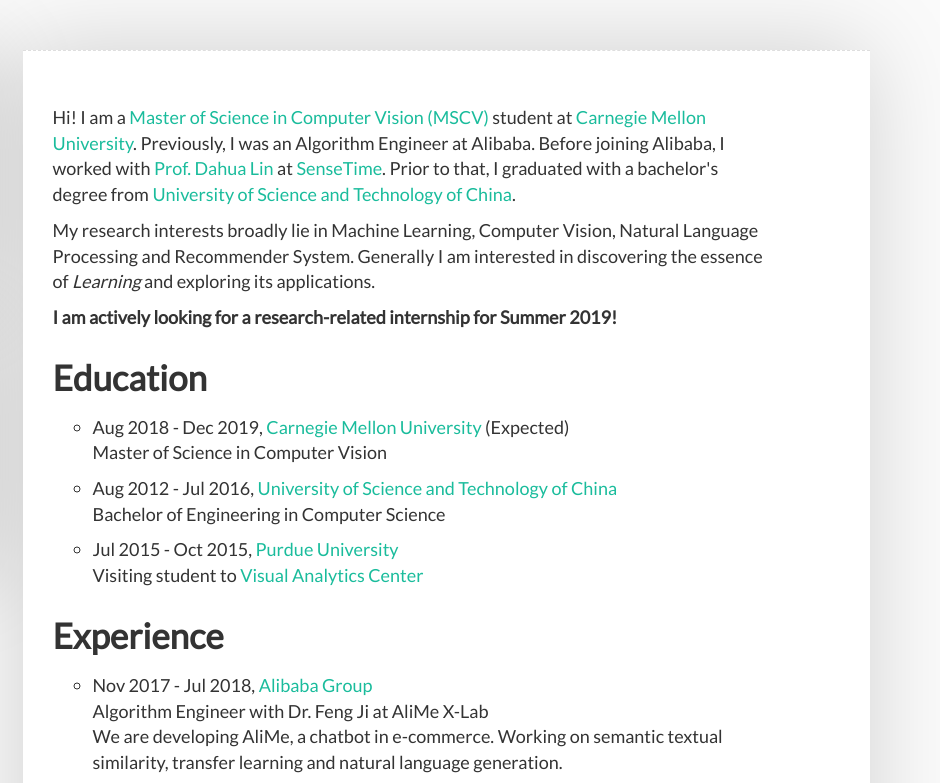
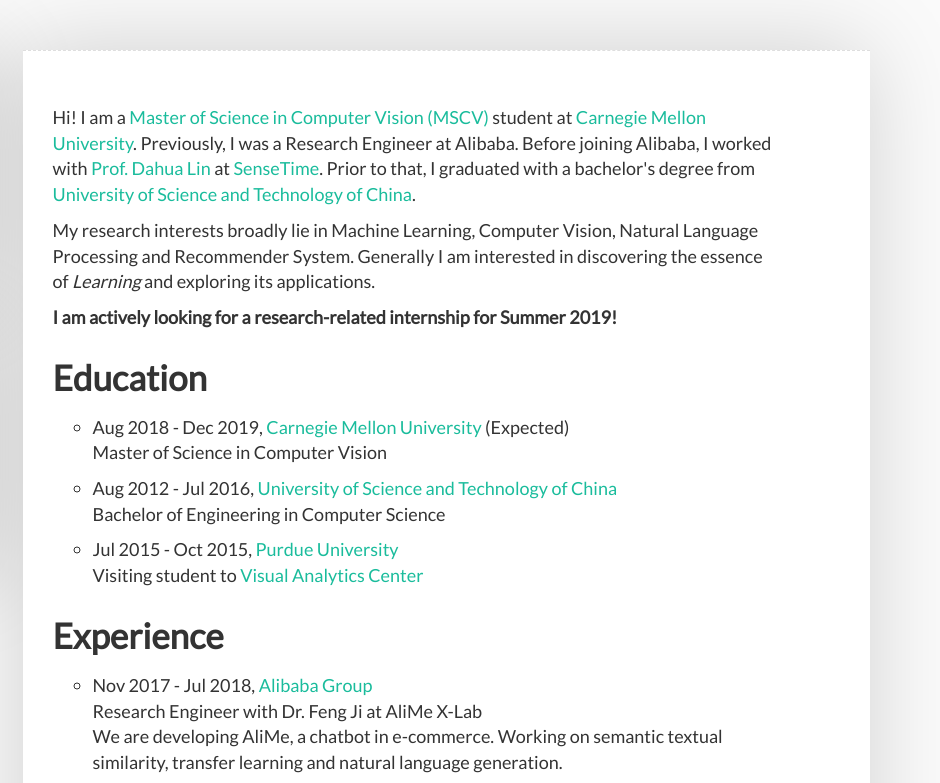
Before and after one commit to zhiyumin/zhiyumin.github.io, a plain HTML site: page index.html in a window 1280 px wide. Shown: the top 783 px of the page, 340-1280 px from the left. Drawn offline with Linux system fonts and the light colour scheme.

Commit message:
fix "Research Engineer"

```diff
--- a/index.html
+++ b/index.html
@@ -87,7 +87,7 @@
                                 <div class="post-title">
                                   <h1></h1></a>
                                     </div>
-                                    <p><div>Hi! I am a <a href="https://www.ri.cmu.edu/education/academic-programs/master-of-science-computer-vision/" target="_blank">Master of Science in Computer Vision (MSCV)</a> student at <a href="https://www.cmu.edu/" target="_blank">Carnegie Mellon University</a>. Previously, I was an Algorithm Engineer at Alibaba. Before joining Alibaba, I worked with <a href="http://dahua.me" target="_blank">Prof. Dahua Lin</a> at <a href="https://www.sensetime.com/" target="_blank">SenseTime</a>. Prior to that, I graduated with a bachelor's degree from <a href="http://en.ustc.edu.cn/" target="_blank">University of Science and Technology of China</a>.
+                                    <p><div>Hi! I am a <a href="https://www.ri.cmu.edu/education/academic-programs/master-of-science-computer-vision/" target="_blank">Master of Science in Computer Vision (MSCV)</a> student at <a href="https://www.cmu.edu/" target="_blank">Carnegie Mellon University</a>. Previously, I was a Research Engineer at Alibaba. Before joining Alibaba, I worked with <a href="http://dahua.me" target="_blank">Prof. Dahua Lin</a> at <a href="https://www.sensetime.com/" target="_blank">SenseTime</a>. Prior to that, I graduated with a bachelor's degree from <a href="http://en.ustc.edu.cn/" target="_blank">University of Science and Technology of China</a>.
                                     </div><p>
                                     <p><div>
                                     My research interests broadly lie in Machine Learning, Computer Vision, Natural Language Processing and Recommender System. Generally I am interested in discovering the essence of <em>Learning</em> and exploring its applications.
@@ -116,7 +116,7 @@
 
                                     <div class="list list-style-2">
                                     <ul>
-                                      <li>Nov 2017 - Jul 2018, <a href="https://www.alibabagroup.com/" target="_blank">Alibaba Group</a><br /> Algorithm Engineer with Dr. Feng Ji at AliMe X-Lab<br />We are developing AliMe, a chatbot in e-commerce. Working on semantic textual similarity, transfer learning and natural language generation.</li>
+                                      <li>Nov 2017 - Jul 2018, <a href="https://www.alibabagroup.com/" target="_blank">Alibaba Group</a><br /> Research Engineer with Dr. Feng Ji at AliMe X-Lab<br />We are developing AliMe, a chatbot in e-commerce. Working on semantic textual similarity, transfer learning and natural language generation.</li>
 
                                       <li>Sep 2016 - Nov 2017, <a href="https://www.sensetime.com/" target="_blank">SenseTime</a><br /> Research Assistant with <a href="http://dahua.me"  target="_blank">Prof. Dahua Lin</a><br />We proposed a probabilistic ensemble of recommenders, and strongly improved the baseline.</li>
 
```
